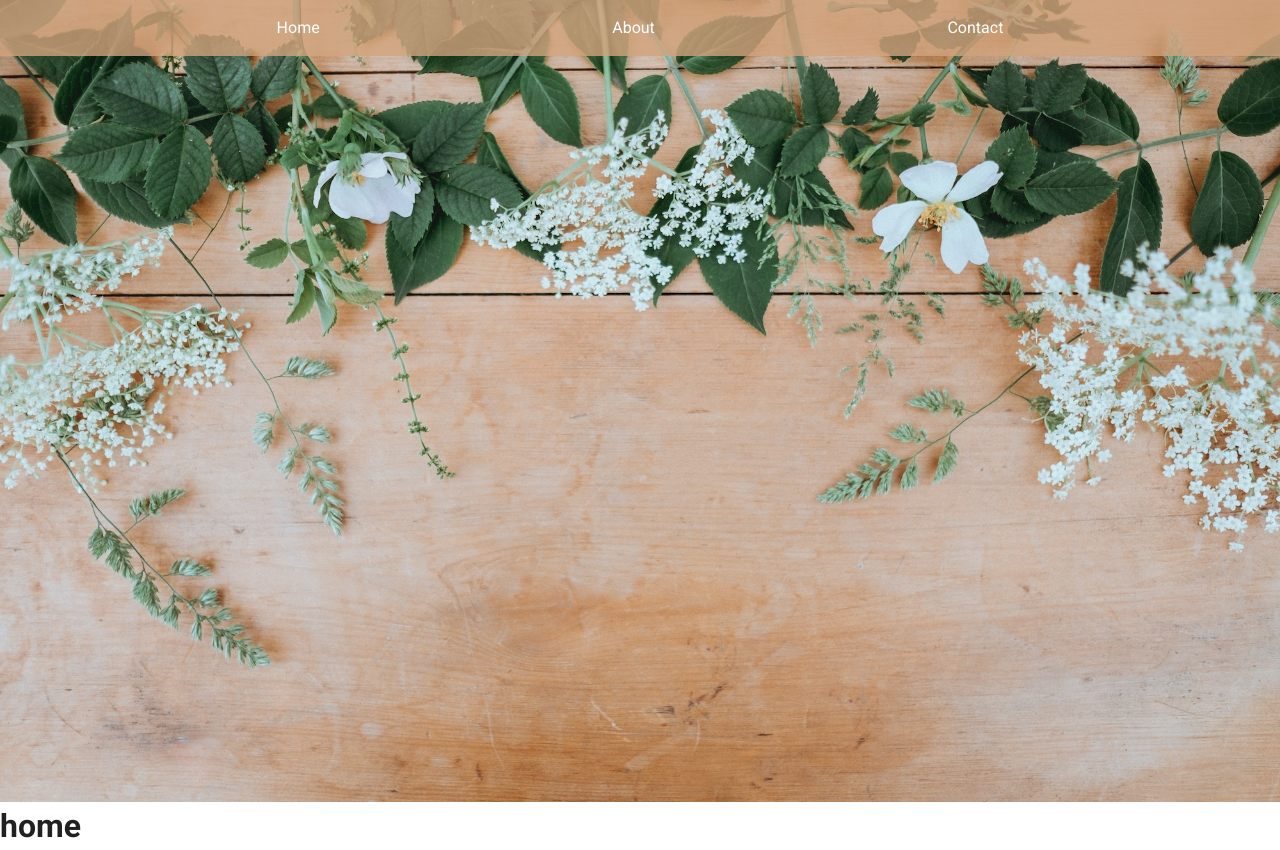
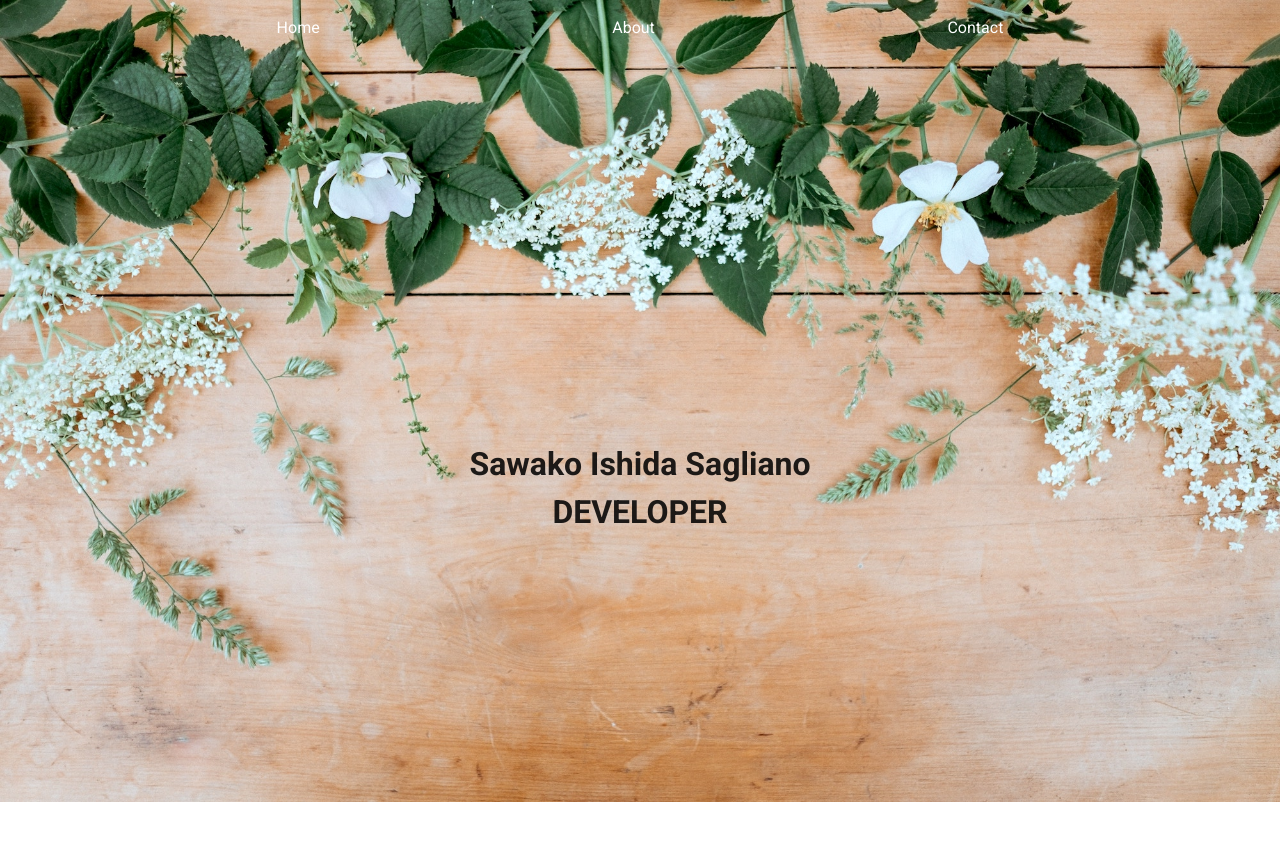
Before and after one commit to ishidas/portfolio2020, a Nuxt app: page /home in a window 1280 px wide. After the commit the page ends 802 px from the top, so only its background shows below. Built offline with nearby package versions, Linux system fonts and the light colour scheme.

Commit message:
responsive

```diff
--- a/assets/variables.scss
+++ b/assets/variables.scss
@@ -2,3 +2,47 @@
 //
 // The variables you want to modify
 // $font-size-root: 20px;
+$font-h1-color: white;
+
+h1 {
+    color: $font-h1-color;
+}
+/* For mobile phones: */
+[class*="col-"] {
+    width: 100%;
+}
+
+@media only screen and (min-width: 600px) {
+/* For tablets: */
+.col-s-1 {width: 8.33%;}
+.col-s-2 {width: 16.66%;}
+.col-s-3 {width: 25%;}
+.col-s-4 {width: 33.33%;}
+.col-s-5 {width: 41.66%;}
+.col-s-6 {width: 50%;}
+.col-s-7 {width: 58.33%;}
+.col-s-8 {width: 66.66%;}
+.col-s-9 {width: 75%;}
+.col-s-10 {width: 83.33%;}
+.col-s-11 {width: 91.66%;}
+.col-s-12 {width: 100%;}
+}
+
+@media only screen and (min-width: 768px) {
+/* For desktop: */
+.col-1 {
+    width: 8.33%;
+}
+
+.col-2 {width: 16.66%;}
+.col-3 {width: 25%;}
+.col-4 {width: 33.33%;}
+.col-5 {width: 41.66%;}
+.col-6 {width: 50%;}
+.col-7 {width: 58.33%;}
+.col-8 {width: 66.66%;}
+.col-9 {width: 75%;}
+.col-10 {width: 83.33%;}
+.col-11 {width: 91.66%;}
+.col-12 {width: 100%;}
+}
--- a/components/topNav.vue
+++ b/components/topNav.vue
@@ -40,9 +40,8 @@
         width: 100%;
         display: flex;
         justify-content: space-evenly;
-        background-color: #d2a47ecc;
+        z-index: 1;
         a {
-            // align-self: center;
             padding: 1rem;
             color: white;
             font-style: none;
--- a/layouts/default.vue
+++ b/layouts/default.vue
@@ -1,6 +1,5 @@
 <template>
   <v-app>
-    <img :src="imageUrl" alt="Photo by Annie Spratt on Unsplash" />
     <top-nav />
     <nuxt/>
   </v-app>
@@ -14,16 +13,13 @@ import TopNav from '../components/topNav.vue';
     },
     data() {
       return {
-        imageUrl: './annie-spratt-OWq8w3BYMFY-unsplash.jpg',
+
       }
     },
   }
 </script>
 
 <style lang="scss" scoped>
-  img {
-    width: 100%;
-  }
   nav {
     position: fixed;
     top: 0;
--- a/nuxt.config.js
+++ b/nuxt.config.js
@@ -10,7 +10,7 @@ export default {
     title: 'Sawako Sagliano',
     meta: [
       { charset: 'utf-8' },
-      { name: 'viewport', content: 'width=device-width, initial-scale=1' },
+      { name: 'viewport', content: 'width=device-width, initial-scale=1.0' },
       { hid: 'description', name: 'description', content: process.env.npm_package_description || '' }
     ],
     // link: [
--- a/pages/home.vue
+++ b/pages/home.vue
@@ -1,6 +1,7 @@
 <template>
-    <div class="home">
-        <h1>{{title}}</h1>
+    <div class="home col-12 col-s-12">
+        <img :src="imageUrl" alt="Photo by Annie Spratt on Unsplash" />
+        <h1>{{title}}<br>{{subTitle}}</h1>
     </div>
 </template>
 
@@ -8,12 +9,74 @@
     export default {
         data() {
             return {
-                title: 'home',
+                title: 'Sawako Ishida Sagliano',
+                subTitle: 'DEVELOPER',
+                imageUrl: './annie-spratt-OWq8w3BYMFY-unsplash.jpg',
             }
         },
     }
 </script>
 
 <style lang="scss" scoped>
+    .home {
+        display: flex;
+        height: 750px;
+        img {
+            position: absolute;
+            z-index: 0;
+            max-width: 100%;
+            height: auto;
+        }
+    }
+
+    [class*="col-"] {
+        width: 100%;
+        padding: 0;
+         .home {
+            display: flex;
+            height: 600px;
+            img {
+                position: absolute;
+                z-index: 0;
+                max-width: 100%;
+                height: auto;
+            }
+        }
+        h1 {
+                text-align: center;
+                z-index: 0;
+                width: 100%;
+                margin-top: 8rem;
+            }
+    }
+
+    @media only screen and (min-width: 600px) {
+        /* For tablets: */
+        .col-s-12 {
+            width: 100%;
+            padding: 0;
+            h1 {
+                    text-align: center;
+                    z-index: 0;
+                    width: 100%;
+                    margin-top: 30vh;
+                }
+        }
+    }
+
+    @media only screen and (min-width: 768px) {
+        /* For desktop: */
+        .col-12 {
+            width: 100%;
+            padding: 0;
+            h1 {
+                    text-align: center;
+                    z-index: 0;
+                    width: 100%;
+                    margin-top: 55vh;
+            }
+        }
+
+}
 
 </style>
```
Also changed, not shown: static/annie-spratt-OWq8w3BYMFY-unsplash.jpg.
